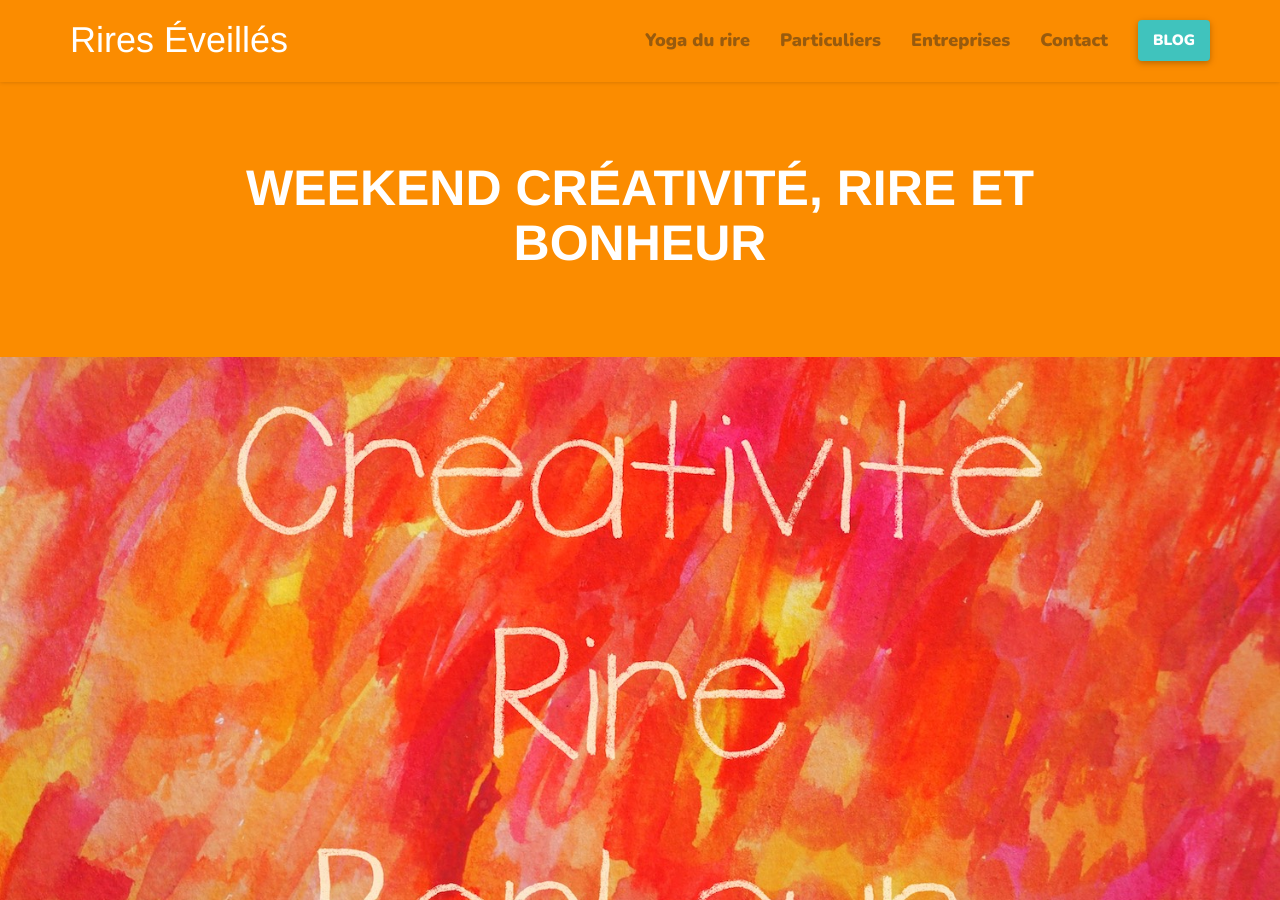
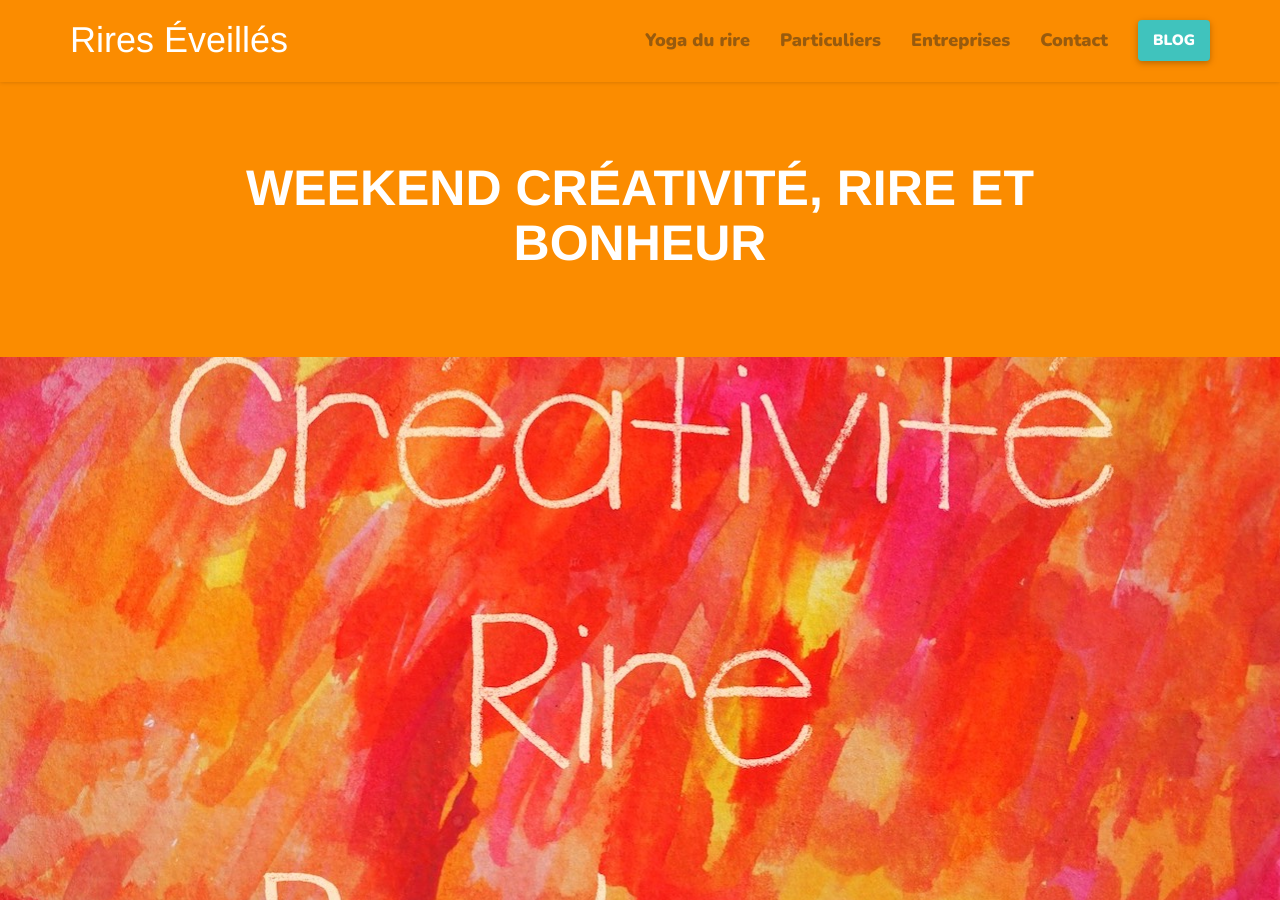
Before and after one commit to arthur-koenig/yoga-rires, a Jekyll site: the page built from _posts/2017-04-18-weekend-creativite-rire-et-bonheur.md, in a window 1280 px wide and 900 px high. Built offline with Jekyll 4.4.1, drawn with Linux system fonts in a browser that asks for light colours; nearby versions of some CDN libraries; some web fonts are replaced; comment, search, counter and statistics services are not loaded.

Commit message:
Update from Forestry.io - 2017-04-18-weekend-creativite-rire-et-bonheur.md

```diff
--- a/_posts/2017-04-18-weekend-creativite-rire-et-bonheur.md
+++ b/_posts/2017-04-18-weekend-creativite-rire-et-bonheur.md
@@ -4,7 +4,7 @@ blog: true
 title: Weekend créativité, rire et bonheur
 description: Une grande respiration et quelques tours de magie pour mieux vous préparer
   à faire de cet été un festival de petits et grands bonheurs.
-img: img/visuel.jpg
+img: img/visuel2.jpg
 comments: true
 date: 2017-04-18 17:35
 ---
```
Also changed, not shown: img/visuel2.jpg (added).
